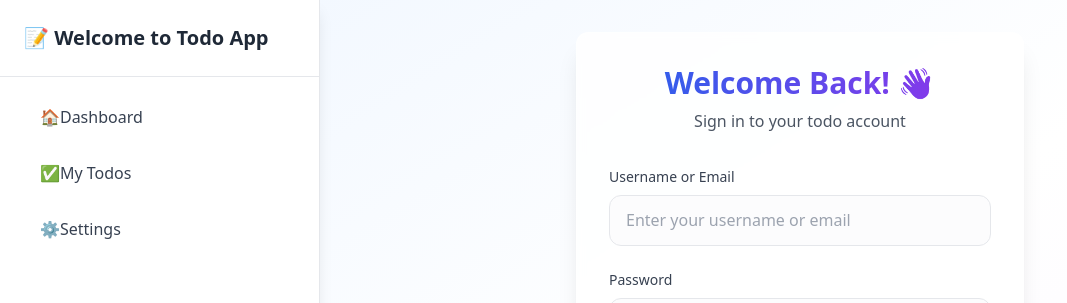
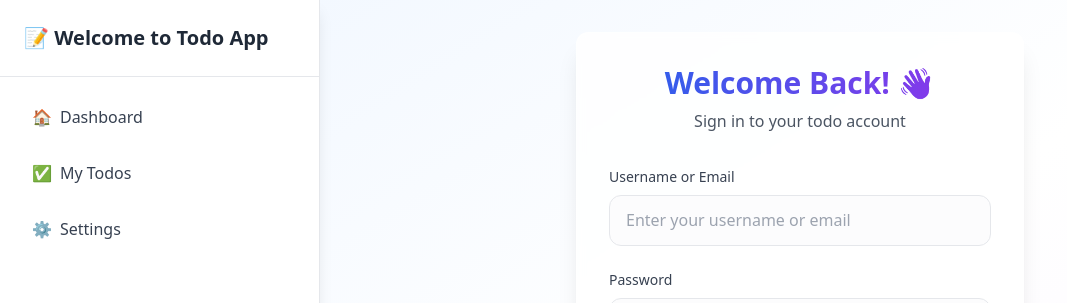
Before and after one commit to agbamoh98/mytodolist, a React (Vite) app in the folder frontend/todo-app/: page / in a window 1280 px wide. Shown: the top 303 px of the page, without its empty margins (0-1067 px from the left). Built offline with nearby package versions, Linux system fonts and the light colour scheme.

Commit message:
Enhance sidebar navigation for better RTL/LTR support and responsiveness

```diff
--- a/frontend/todo-app/src/components/Sidebar.tsx
+++ b/frontend/todo-app/src/components/Sidebar.tsx
@@ -75,62 +75,93 @@ const Sidebar: React.FC = () => {
           </div>
 
           {/* Navigation */}
-          <nav className="flex-1 p-3 sm:p-4 space-y-2">
-            {isRTL ? (
-              // RTL Layout: Text on left, icon on right
-              <>
+          <nav className={`flex-1 p-3 sm:p-4 space-y-2 ${isRTL ? 'text-right' : 'text-left'}`}>
             <a
               href="#dashboard"
-                  className="flex items-center px-3 sm:px-4 py-2 sm:py-3 text-gray-700 hover:bg-gray-100 rounded-lg transition-colors duration-200 text-sm sm:text-base"
+              className={`flex items-center px-3 sm:px-4 py-2 sm:py-3 text-gray-700 hover:bg-gray-100 rounded-lg transition-colors duration-200 text-sm sm:text-base ${
+                isRTL ? 'flex-row-reverse justify-end' : 'flex-row justify-start'
+              }`}
             >
-                  <span className="flex-1 text-right">{t('sidebar.dashboard') || 'Dashboard'}</span>
-                  <span className="mr-2">🏠</span>
+              <span>🏠</span>
+              <span
+                className="hidden sm:inline"
+                style={{
+                  textAlign: isRTL ? 'right' : 'left',
+                  marginLeft: isRTL ? '0' : '0.5rem',
+                  marginRight: isRTL ? '0.5rem' : '0'
+                }}
+              >
+                {t('sidebar.dashboard') || 'Dashboard'}
+              </span>
+              <span
+                className="sm:hidden"
+                style={{
+                  textAlign: isRTL ? 'right' : 'left',
+                  marginLeft: isRTL ? '0' : '0.5rem',
+                  marginRight: isRTL ? '0.5rem' : '0'
+                }}
+              >
+                {t('sidebar.dashboard') || 'Dashboard'}
+              </span>
             </a>
 
             <a
               href="#todos"
-                  className="flex items-center px-3 sm:px-4 py-2 sm:py-3 text-gray-700 hover:bg-gray-100 rounded-lg transition-colors duration-200 text-sm sm:text-base"
+              className={`flex items-center px-3 sm:px-4 py-2 sm:py-3 text-gray-700 hover:bg-gray-100 rounded-lg transition-colors duration-200 text-sm sm:text-base ${
+                isRTL ? 'flex-row-reverse justify-end' : 'flex-row justify-start'
+              }`}
             >
-                  <span className="flex-1 text-right">{t('sidebar.todos') || 'My Todos'}</span>
-                  <span className="mr-2">✅</span>
+              <span>✅</span>
+              <span
+                className="hidden sm:inline"
+                style={{
+                  textAlign: isRTL ? 'right' : 'left',
+                  marginLeft: isRTL ? '0' : '0.5rem',
+                  marginRight: isRTL ? '0.5rem' : '0'
+                }}
+              >
+                {t('sidebar.todos') || 'My Todos'}
+              </span>
+              <span
+                className="sm:hidden"
+                style={{
+                  textAlign: isRTL ? 'right' : 'left',
+                  marginLeft: isRTL ? '0' : '0.5rem',
+                  marginRight: isRTL ? '0.5rem' : '0'
+                }}
+              >
+                {t('sidebar.todos') || 'My Todos'}
+              </span>
             </a>
 
             <a
               href="#settings"
-                  className="flex items-center px-3 sm:px-4 py-2 sm:py-3 text-gray-700 hover:bg-gray-100 rounded-lg transition-colors duration-200 text-sm sm:text-base"
+              className={`flex items-center px-3 sm:px-4 py-2 sm:py-3 text-gray-700 hover:bg-gray-100 rounded-lg transition-colors duration-200 text-sm sm:text-base ${
+                isRTL ? 'flex-row-reverse justify-end' : 'flex-row justify-start'
+              }`}
             >
-                  <span className="flex-1 text-right">{t('sidebar.settings') || 'Settings'}</span>
-                  <span className="mr-2">⚙️</span>
+              <span>⚙️</span>
+              <span
+                className="hidden sm:inline"
+                style={{
+                  textAlign: isRTL ? 'right' : 'left',
+                  marginLeft: isRTL ? '0' : '0.5rem',
+                  marginRight: isRTL ? '0.5rem' : '0'
+                }}
+              >
+                {t('sidebar.settings') || 'Settings'}
+              </span>
+              <span
+                className="sm:hidden"
+                style={{
+                  textAlign: isRTL ? 'right' : 'left',
+                  marginLeft: isRTL ? '0' : '0.5rem',
+                  marginRight: isRTL ? '0.5rem' : '0'
+                }}
+              >
+                {t('sidebar.settings') || 'Settings'}
+              </span>
             </a>
-              </>
-            ) : (
-              // LTR Layout: Icon on left, text on right
-              <>
-                <a
-                  href="#dashboard"
-                  className="flex items-center px-3 sm:px-4 py-2 sm:py-3 text-gray-700 hover:bg-gray-100 rounded-lg transition-colors duration-200 text-sm sm:text-base"
-                >
-                  <span className="ml-2">🏠</span>
-                  <span className="flex-1 text-left">{t('sidebar.dashboard') || 'Dashboard'}</span>
-                </a>
-
-                <a
-                  href="#todos"
-                  className="flex items-center px-3 sm:px-4 py-2 sm:py-3 text-gray-700 hover:bg-gray-100 rounded-lg transition-colors duration-200 text-sm sm:text-base"
-                >
-                  <span className="ml-2">✅</span>
-                  <span className="flex-1 text-left">{t('sidebar.todos') || 'My Todos'}</span>
-                </a>
-
-                <a
-                  href="#settings"
-                  className="flex items-center px-3 sm:px-4 py-2 sm:py-3 text-gray-700 hover:bg-gray-100 rounded-lg transition-colors duration-200 text-sm sm:text-base"
-                >
-                  <span className="ml-2">⚙️</span>
-                  <span className="flex-1 text-left">{t('sidebar.settings') || 'Settings'}</span>
-                </a>
-              </>
-            )}
           </nav>
 
           {/* Language Selector */}
```
Lines whose indentation alone changed are shown as unchanged.
